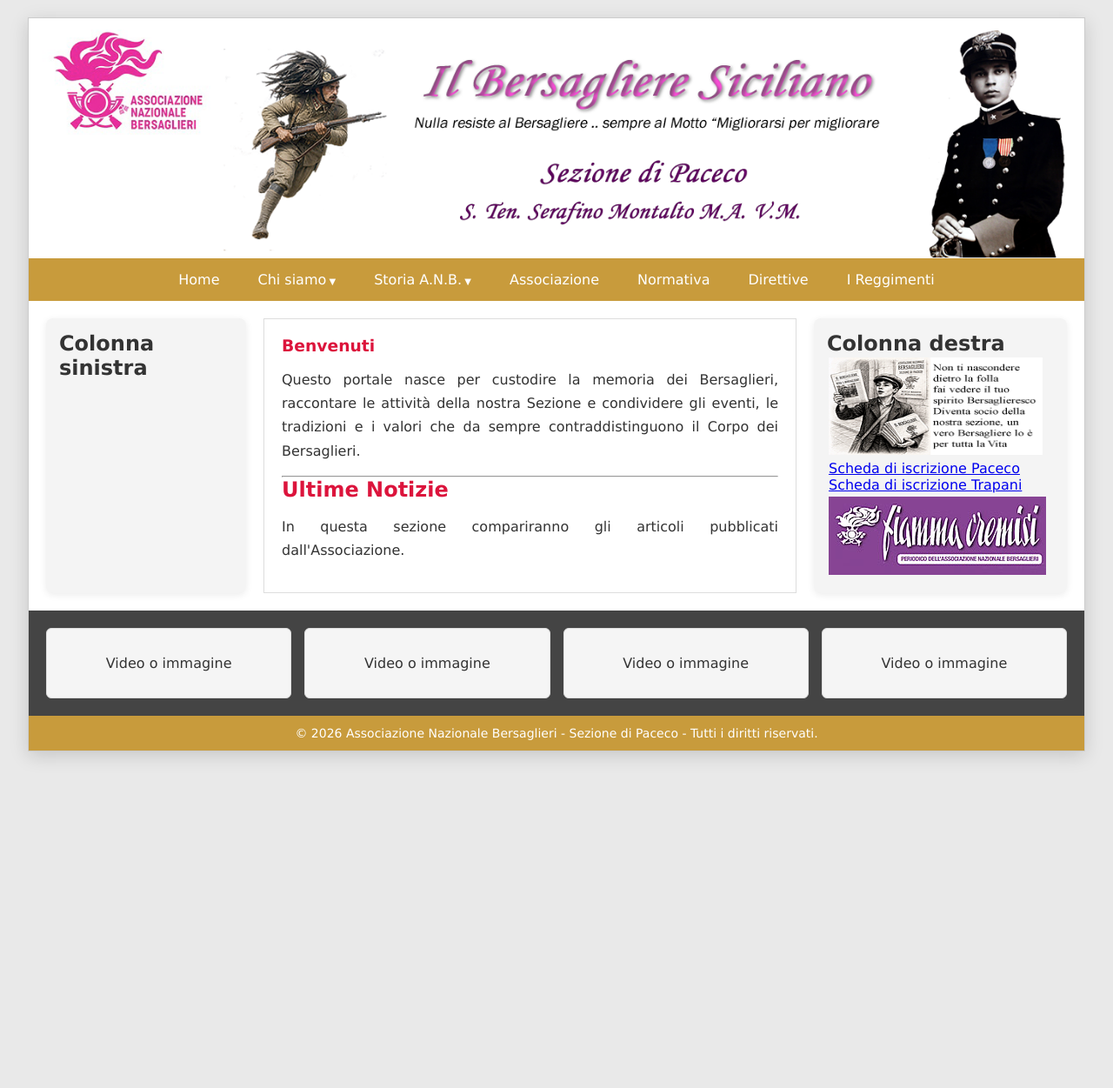
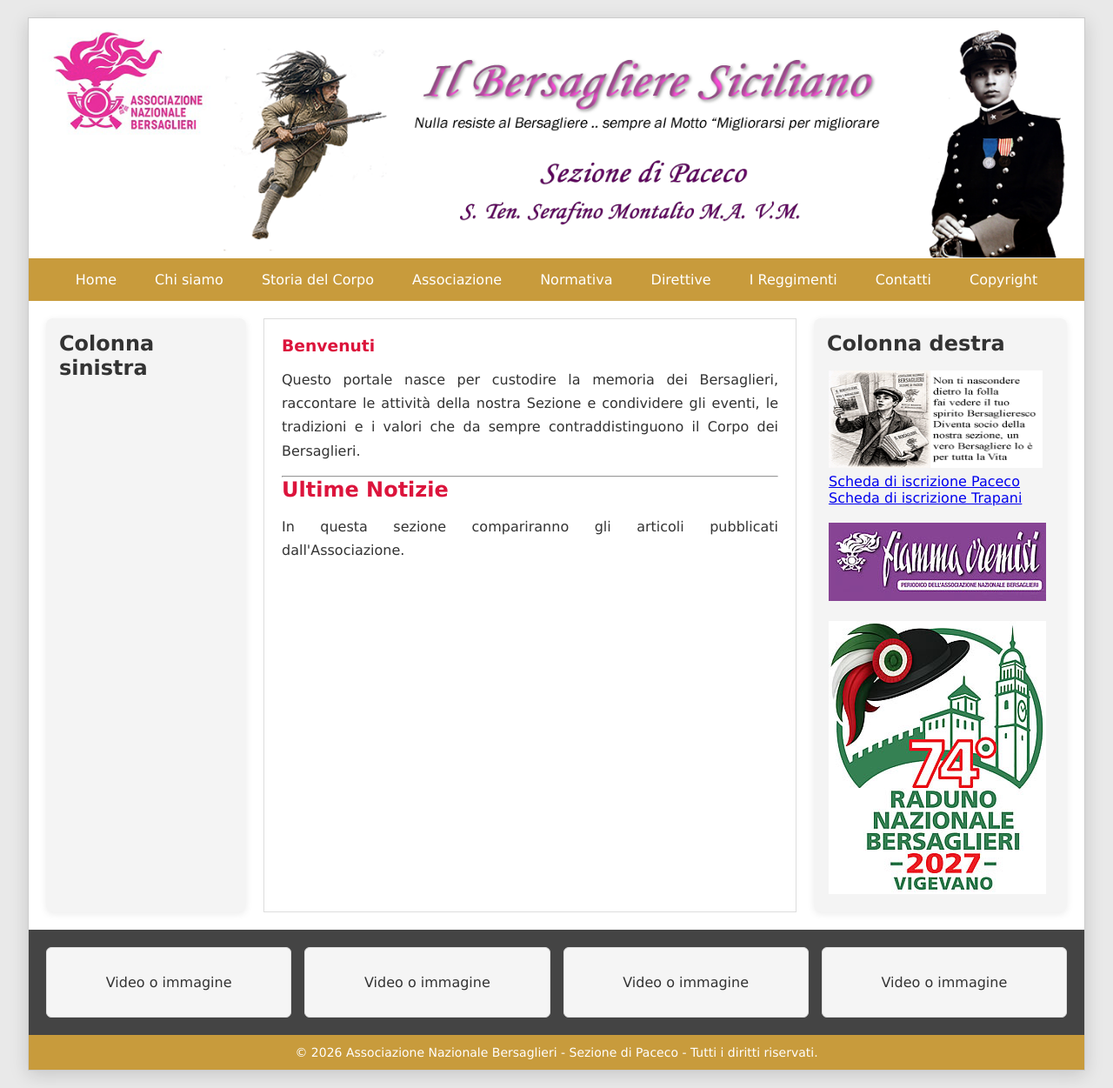
Before and after one commit to bersaglieripaceco/bersaglieripaceco.github.io, a Jekyll site: the page index.html, which Jekyll copies as it is, in a window 1280 px wide. Shown: the whole page at 87% size. Built offline with Jekyll 4.4.1, drawn with Linux system fonts in a browser that asks for light colours; before the commit the page ends 900 px from its top, so only the background shows below that.

Commit message:
Add files via upload

```diff
--- a/index.html
+++ b/index.html
@@ -11,7 +11,7 @@
     <meta name="description"
         content="Sito Ufficiale dell'Associazione Nazionale Bersaglieri - Sezione di Paceco">
 
-    <link rel="stylesheet" href="/css/style.css">
+    <link rel="stylesheet" href="css/style.css">
 
 </head>
 
@@ -19,25 +19,46 @@
 
 <div id="contenitore">
 
-
     <!-- ===================================================== -->
     <!-- TESTATA                                               -->
     <!-- ===================================================== -->
 
     <header id="header">
 
-        <img src="/Immagini/Testata.png"
+        <img src="immagini/Testata.png"
              alt="Associazione Nazionale Bersaglieri - Sezione di Paceco">
 
     </header>
 
-
     <!-- ===================================================== -->
-    <!-- MENU COMUNE                                           -->
+    <!-- MENU PRINCIPALE                                       -->
     <!-- ===================================================== -->
 
-    <div id="menu-comune"></div>
+    <nav id="menu">
 
+        <ul>
+
+            <li><a href="#">Home</a></li>
+
+            <li><a href="Pagine/Chi_siamo.html">Chi siamo</a></li>
+
+            <li><a href="#">Storia del Corpo</a></li>
+
+            <li><a href="#">Associazione</a></li>
+
+            <li><a href="#">Normativa</a></li>
+
+            <li><a href="#">Direttive</a></li>
+
+            <li><a href="#">I Reggimenti</a></li>
+
+            <li><a href="#">Contatti</a></li>
+
+            <li><a href="Pagine/Copiright.html">Copyright</a></li>
+
+        </ul>
+
+    </nav>
 
     <!-- ===================================================== -->
     <!-- CONTENUTO                                             -->
@@ -45,33 +66,24 @@
 
   <section id="contenuto">
 
-
-        <!-- ================================================= -->
-        <!-- COLONNA SINISTRA                                  -->
-        <!-- ================================================= -->
+        <!-- COLONNA SINISTRA -->
 
         <aside id="sinistra">
 
             <h2>Colonna sinistra</h2>
 
-            <table width="200" border="0">
-
+            <p><table width="200" border="0">
   <tr>
     <td>&nbsp;</td>
   </tr>
-
   <tr>
     <td>&nbsp;</td>
   </tr>
-
-            </table>
+</table></p>
 
         </aside>
 
-
-        <!-- ================================================= -->
-        <!-- COLONNA CENTRALE                                  -->
-        <!-- ================================================= -->
+        <!-- COLONNA CENTRALE -->
 
         <main id="centrale">
 
@@ -80,10 +92,7 @@
                 <h1>Benvenuti</h1>
 
                 <p>
-                    Questo portale nasce per custodire la memoria dei Bersaglieri,
-                    raccontare le attività della nostra Sezione e condividere gli
-                    eventi, le tradizioni e i valori che da sempre contraddistinguono
-                    il Corpo dei Bersaglieri.
+                    Questo portale nasce per custodire la memoria dei Bersaglieri, raccontare le attività della nostra Sezione e condividere gli eventi, le tradizioni e i valori che da sempre contraddistinguono il Corpo dei Bersaglieri.
                 </p>
 
                 <hr>
@@ -99,73 +108,42 @@
 
         </main>
 
-
-        <!-- ================================================= -->
-        <!-- COLONNA DESTRA                                    -->
-        <!-- ================================================= -->
+        <!-- COLONNA DESTRA -->
 
         <aside id="destra">
 
             <h2>Colonna destra</h2>
 
-            <table width="261" border="0">
+           <p><table width="261" border="0">
 
   <tr>
-
-                    <td width="309">
-
-                        <img src="/Immagini/stampa.png"
-                             width="246"
-                             height="112"
-                             alt="Stampa">
-
-                    </td>
-
+    <td width="309"><img src="Immagini/stampa.png" width="246" height="112"></td>
   </tr>
 
-
   <tr>
-
-                    <td>
-
-                        <a href="/Documenti/scheda_di_adesione_Paceco.doc">
-                            Scheda di iscrizione Paceco
-                        </a>
-
-                        <br>
-
-                        <a href="/Documenti/scheda_di_adesione_Trapani.doc">
-                            Scheda di iscrizione Trapani
-                        </a>
-
-                    </td>
-
+    <td><a href="Documenti/scheda_di_adesione_Paceco.doc">Scheda di iscrizione Paceco</a><br>
+	    <a href="Documenti/scheda_di_adesione_Trapani.doc">Scheda di iscrizione Trapani</a></td>
   </tr>
 
 	 </table>
 
+<p><table width="261" border="0">
+   <tr>
+    <td><img src="Immagini/fc.jpg" width="250" height="90"></td>
+  </tr></p>
+
+  </table>
 
   <table width="261" border="0">
-
    <tr>
-
-                    <td>
-
-                        <img src="/Immagini/fc.jpg"
-                             width="250"
-                             height="90"
-                             alt="Fiamma Cremisi">
-
-                    </td>
-
-                </tr>
+    <td><img src="Immagini/logo_vigevano_2027.jpg" width="250" height="314" alt="Logo Raduno Nazionale Bersaglieri Vigevano 2027" longdesc="https://www.radunobersaglieri2027.com/index.html"></td>
+  </tr></p>
 
   </table>
 
     </aside>
 
     </section>
-
 
     <!-- ===================================================== -->
     <!-- FOOTER                                                -->
@@ -174,26 +152,33 @@
     <footer id="footer">
 
         <div class="box-footer">
+
             Video o immagine
+
         </div>
 
         <div class="box-footer">
+
             Video o immagine
+
         </div>
 
         <div class="box-footer">
+
             Video o immagine
+
         </div>
 
         <div class="box-footer">
+
             Video o immagine
+
         </div>
 
     </footer>
 
-
     <!-- ===================================================== -->
-    <!-- COPYRIGHT                                             -->
+    <!-- PIE DI PAGINA                                         -->
     <!-- ===================================================== -->
 
     <div id="copyright">
@@ -206,12 +191,7 @@
 
 </div>
 
-
-<!-- ========================================================= -->
-<!-- SCRIPT DEL MENU                                           -->
-<!-- ========================================================= -->
-
-<script src="/js/script.js"></script>
+<script src="js/script.js"></script>
 
 </body>
 
```
Lines whose indentation alone changed are shown as unchanged.
